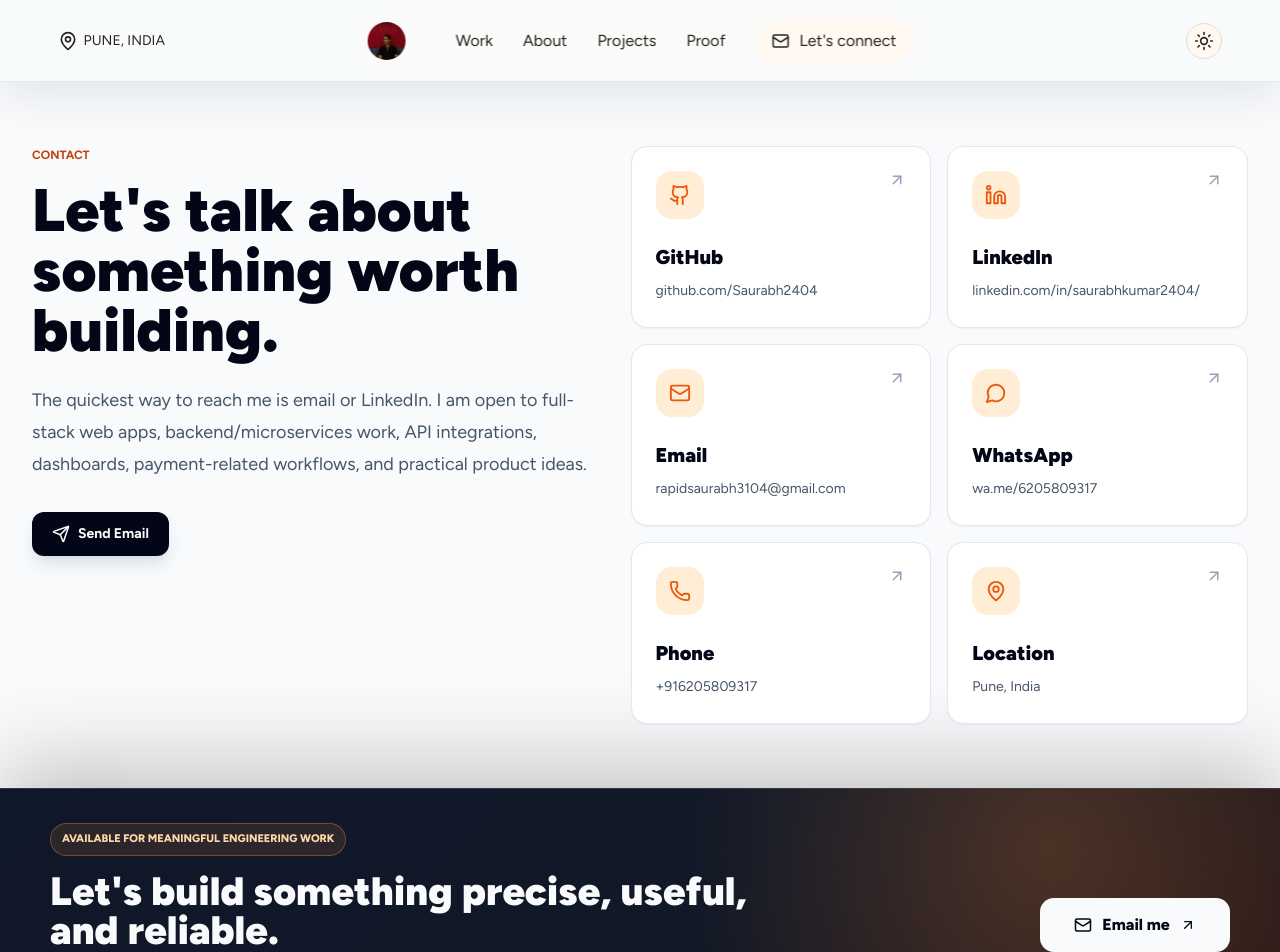
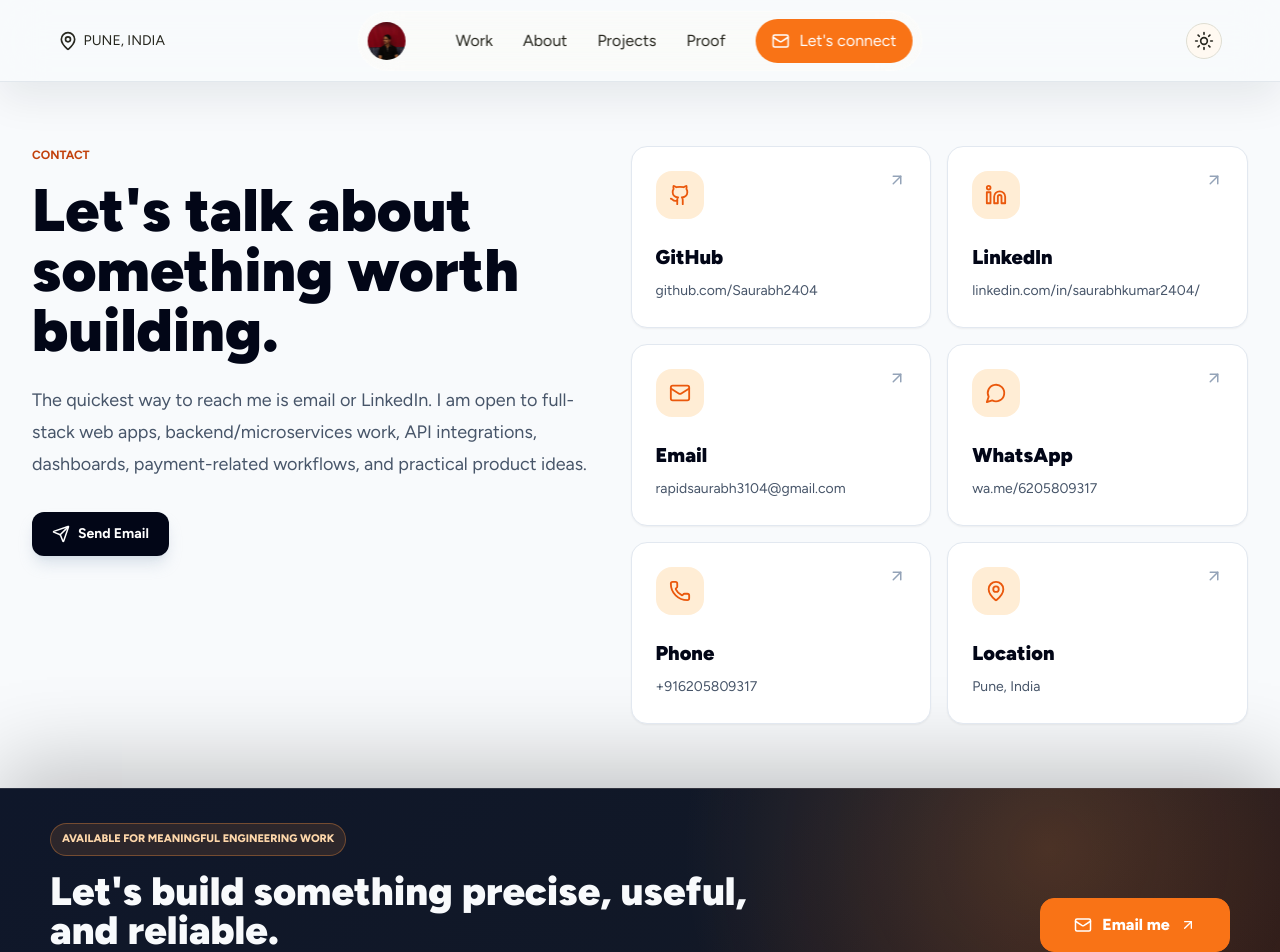
Before and after one commit to Saurabh2404/Portfolio, a Next.js app: page /contact in a window 1280 px wide. Shown: the top 952 px of the page. Built offline with nearby package versions, Linux system fonts and the light colour scheme.

Commit message:
Set primary CTA buttons to orange

```diff
--- a/src/styles/globals.css
+++ b/src/styles/globals.css
@@ -41,7 +41,7 @@ html:not(.dark) .imported-hero a.bg-orange-500{color:#fff}
 .desktop-links>a{font-size:16px;transition:opacity .2s}
 .desktop-links>a:hover{opacity:.6}
 .desktop-links>a[aria-current]{text-decoration:underline;text-underline-offset:5px}
-.desktop-links .nav-contact{display:flex;align-items:center;gap:10px;background:var(--paper);padding:10px 16px;border-radius:99px}
+.desktop-links .nav-contact{display:flex;align-items:center;gap:10px;background:#f97316;color:#fff;padding:10px 16px;border-radius:99px}
 .nav-actions{display:flex;gap:8px}
 .nav-actions button{width:36px;height:36px;border-radius:50%;background:var(--paper);color:var(--ink);border:1px solid var(--line);display:grid;place-items:center;cursor:pointer}
 .nav-actions .menu-toggle{display:none}
@@ -62,9 +62,11 @@ html:not(.dark) .imported-hero a.bg-orange-500{color:#fff}
 .footer-actions{display:grid;gap:14px;justify-items:end}
 .footer-email,.footer-socials a{display:inline-flex;align-items:center;justify-content:center;gap:10px;border:1px solid rgba(255,255,255,.12);border-radius:14px;background:#f8fafc;color:#020617;font-weight:800;transition:transform .2s,border-color .2s,background .2s}
 .footer-email{min-width:190px;padding:14px 18px}
+.footer-email{background:#f97316;color:#fff;border-color:#f97316}
 .footer-socials{display:flex;flex-wrap:wrap;justify-content:flex-end;gap:10px}
 .footer-socials a{min-width:118px;padding:11px 14px;background:rgba(255,255,255,.08);color:#f8fafc}
-.footer-email:hover,.footer-socials a:hover,.footer-email:focus-visible,.footer-socials a:focus-visible,.footer-email:active,.footer-socials a:active{transform:translateY(-3px);border-color:#fb923c;background:#ffedd5;color:#020617}
+.footer-email:hover,.footer-email:focus-visible,.footer-email:active{transform:translateY(-3px);border-color:#ea580c;background:#ea580c;color:#fff}
+.footer-socials a:hover,.footer-socials a:focus-visible,.footer-socials a:active{transform:translateY(-3px);border-color:#fb923c;background:#ffedd5;color:#020617}
 .footer-bottom{display:flex;align-items:center;justify-content:space-between;gap:18px;width:min(1180px,calc(100% - 40px));margin-inline:auto;padding:15px 0;border-top:1px solid rgba(255,255,255,.1);color:#cbd5e1;font-size:13px}
 .footer-bottom span{display:inline-flex;align-items:center;gap:7px}
 
```
